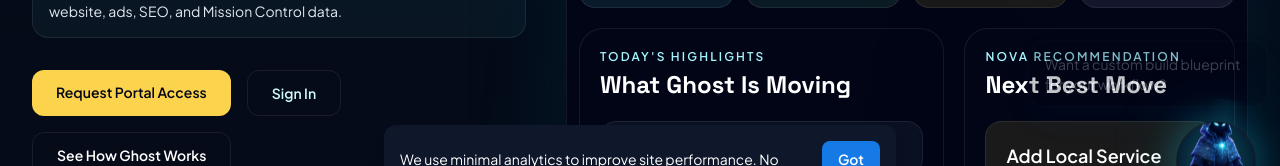
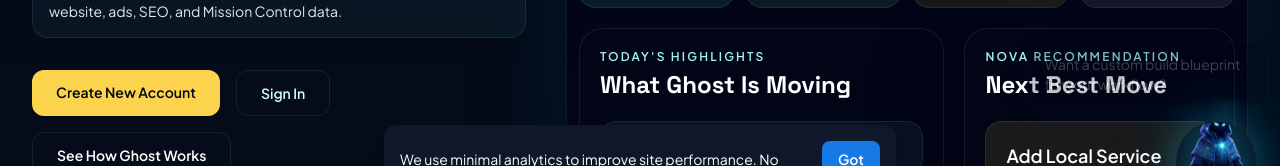
Before and after one commit to burchdad/ghostaisolutions, a Next.js app: page /client-portal in a window 1280 px wide. Shown: the part 571-737 px from the top of the page. Built offline with nearby package versions, Linux system fonts and the light colour scheme.

Commit message:
Rename client portal account CTA

```diff
--- a/app/client-portal/page.js
+++ b/app/client-portal/page.js
@@ -55,10 +55,10 @@
                   event="client_portal_request_access"
                   section="client_portal"
                   placement="hero"
-                  label="Request Portal Access"
+                  label="Create New Account"
                   className="inline-flex rounded-xl bg-amber-300 px-6 py-3 text-sm font-semibold text-slate-950 transition hover:bg-amber-200"
                 >
-                  Request Portal Access
+                  Create New Account
                 </TrackCTA>
                 <Link
                   href="/admin/login"
```
